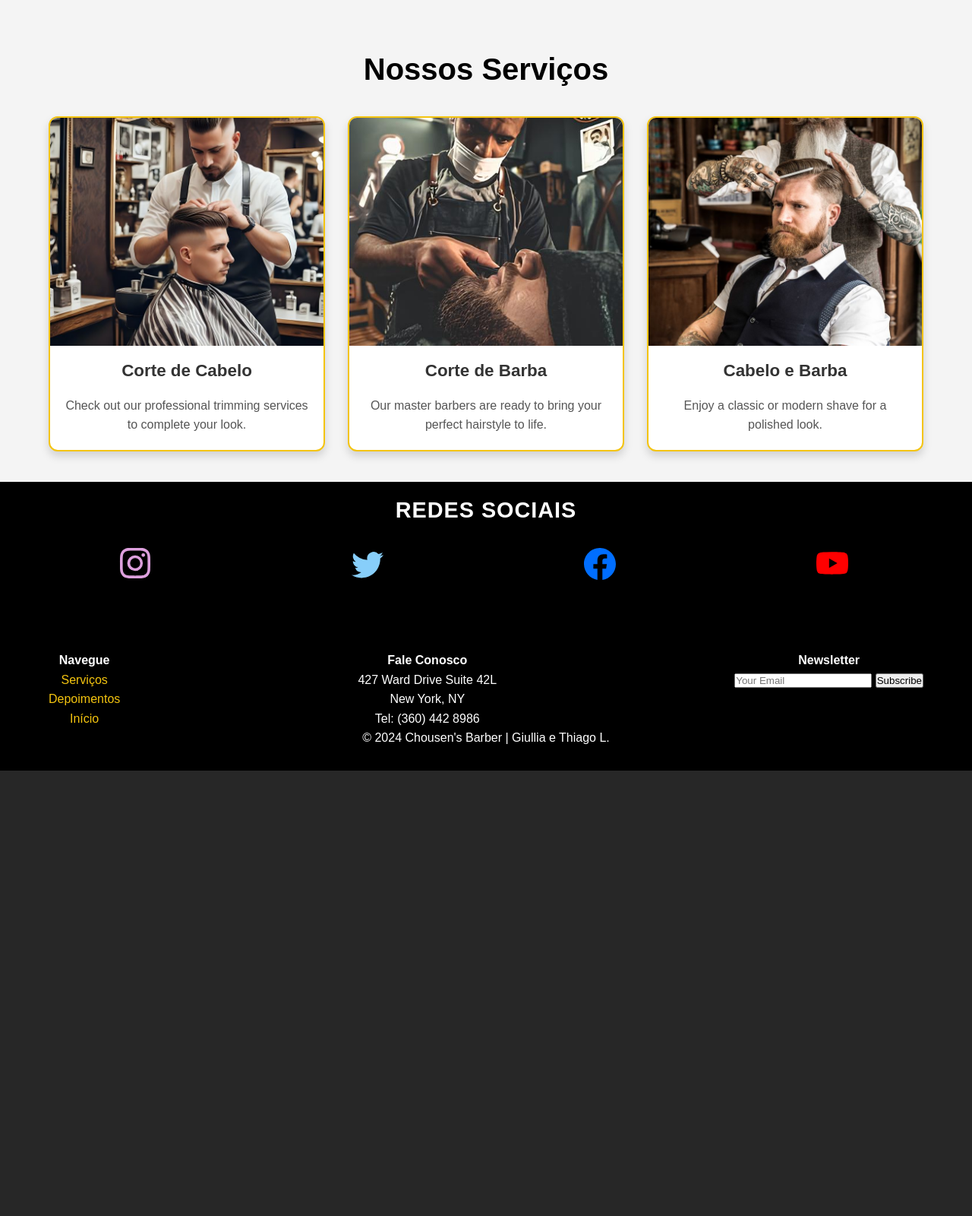
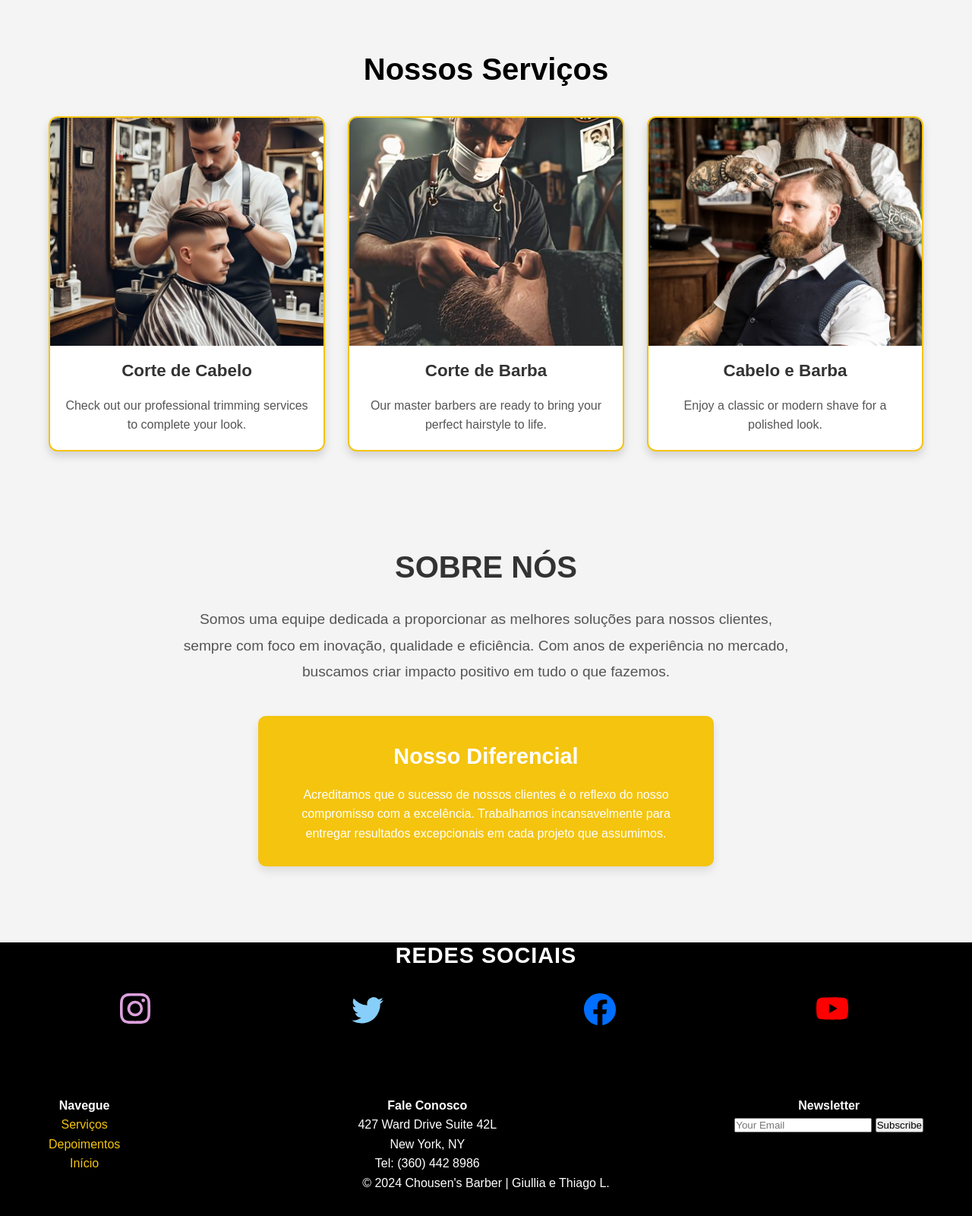
Before and after one commit to yanmazzucatto/algoritmos, a PHP site: page / in a window 1280 px wide. Shown: the part 1205-2805 px from the top of the page at 76% size. Before the commit the page ends 2219 px from the top, so only its background shows below. Run offline with PHP 8.4, Linux system fonts and the light colour scheme.

Commit message:
Nov 30, 2024, 8:35 PM

```diff
--- a/barbershop-Lorena-Giullia/index.html
+++ b/barbershop-Lorena-Giullia/index.html
@@ -117,6 +117,23 @@
             </div>
         </section>
     </main>
+    <section id="sobre-nos">
+        <h2>Sobre Nós</h2>
+        <p>
+            Somos uma equipe dedicada a proporcionar as melhores soluções para nossos clientes,
+            sempre com foco em inovação, qualidade e eficiência. Com anos de experiência no mercado,
+            buscamos criar impacto positivo em tudo o que fazemos.
+        </p>
+
+        <div class="highlight-box">
+            <h3>Nosso Diferencial</h3>
+            <p>
+                Acreditamos que o sucesso de nossos clientes é o reflexo do nosso compromisso com a
+                excelência. Trabalhamos incansavelmente para entregar resultados excepcionais em cada
+                projeto que assumimos.
+            </p>
+        </div>
+    </section>
 
         <div class="row-medias">
                 <h3 >Redes Sociais</h3>
--- a/barbershop-Lorena-Giullia/style.css
+++ b/barbershop-Lorena-Giullia/style.css
@@ -320,6 +320,83 @@ h2 {
         max-width: 100%;
     }
 }
+/* Estilo para a seção 'Sobre Nós' */
+#sobre-nos {
+    background: #f4f4f4; /* Fundo claro */
+    padding: 60px 20px;
+    text-align: center;
+    position: relative;
+}
+
+/* Estilo para o título */
+#sobre-nos h2 {
+    font-size: 2.5rem;
+    color: #333;
+    margin-bottom: 20px;
+    text-transform: uppercase;
+    font-weight: 600;
+    animation: fadeInUp 1s ease-out; /* Animação do título */
+}
+
+/* Estilo do texto */
+#sobre-nos p {
+    font-size: 1.2rem;
+    color: #555;
+    line-height: 1.8;
+    max-width: 800px;
+    margin: 0 auto;
+    animation: fadeInUp 1s ease-out 0.5s; /* Animação do texto */
+}
+
+/* Animação de FadeIn para título e texto */
+@keyframes fadeInUp {
+    0% {
+        opacity: 0;
+        transform: translateY(30px);
+    }
+    100% {
+        opacity: 1;
+        transform: translateY(0);
+    }
+}
+
+/* Estilo do box de destaque */
+#sobre-nos .highlight-box {
+    background: #f4c40f; /* Cor de destaque */
+    padding: 30px;
+    border-radius: 10px;
+    max-width: 600px;
+    margin: 40px auto;
+    box-shadow: 0 6px 12px rgba(0, 0, 0, 0.1);
+    animation: zoomIn 1s ease-out; /* Animação para o box de destaque */
+}
+
+/* Animação de zoomIn para a box */
+@keyframes zoomIn {
+    0% {
+        opacity: 0;
+        transform: scale(0.8);
+    }
+    100% {
+        opacity: 1;
+        transform: scale(1);
+    }
+}
+
+/* Estilo do texto dentro da box */
+#sobre-nos .highlight-box h3 {
+    font-size: 1.8rem;
+    color: #fff;
+    margin-bottom: 15px;
+    font-weight: bold;
+}
+
+#sobre-nos .highlight-box p {
+    font-size: 1rem;
+    color: #fff;
+    line-height: 1.6;
+}
+
 /* social medias*/
 .row-medias{
     display: flex;
```
